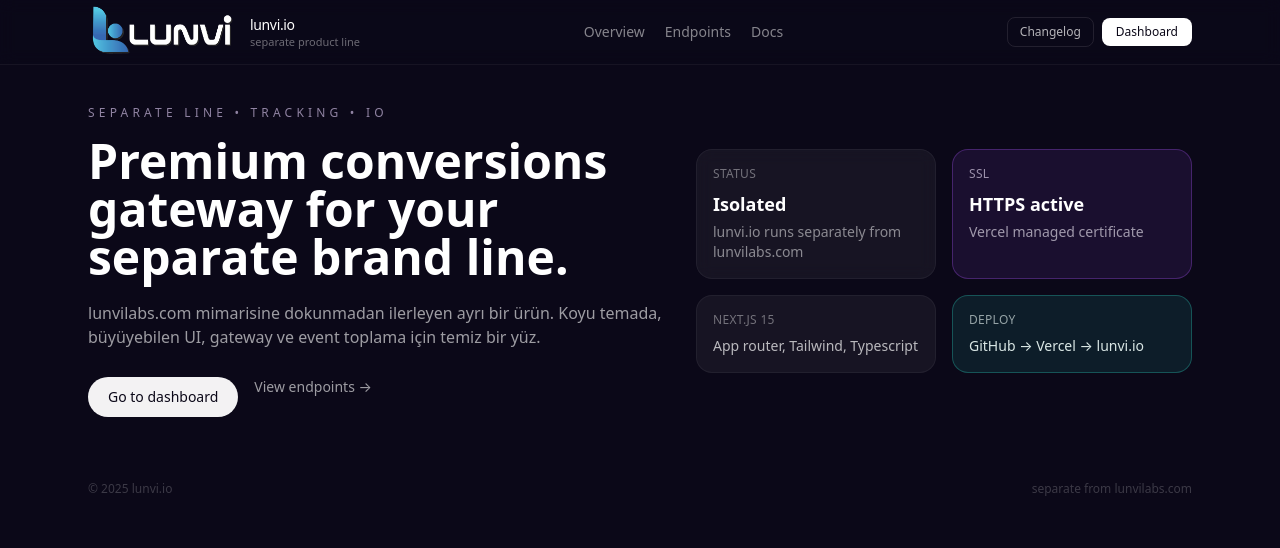
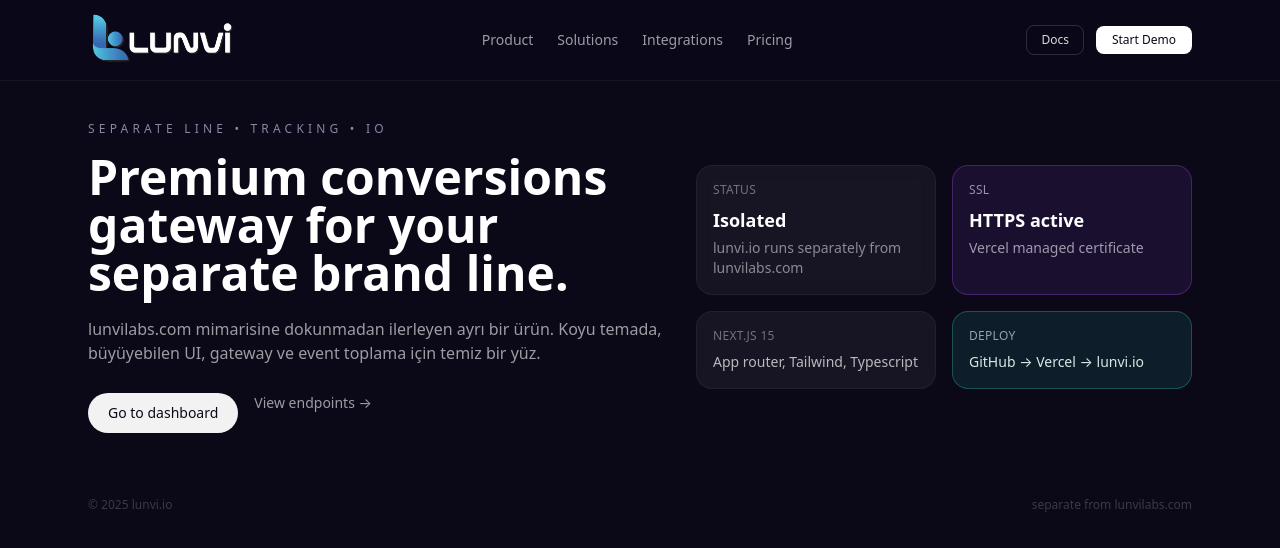
Before and after one commit to tugbaarslanw/lunvi-io, a Next.js app: page / in a window 1280 px wide. Shown: the top 548 px of the page. Built offline with nearby package versions, Linux system fonts and the light colour scheme.

Commit message:
Update page.tsx

```diff
--- a/app/page.tsx
+++ b/app/page.tsx
@@ -11,42 +11,41 @@
 
       {/* HEADER */}
       <header className="sticky top-0 z-20 border-b border-white/5 bg-[#0b0818]/75 backdrop-blur">
-        <div className="mx-auto flex h-16 max-w-6xl items-center justify-between gap-6 px-5 md:px-6">
+        <div className="mx-auto flex h-20 max-w-6xl items-center justify-between gap-6 px-5 md:px-6">
           {/* LOGO */}
-          <div className="flex min-w-[210px] items-center gap-3">
+          <div className="flex min-w-[160px] items-center">
             <Image
-              src="/logo.png"   // public/logo.png buradan gelir
+              src="/logo.png"
               alt="Lunvi"
               width={150}
               height={42}
               priority
             />
-            <div className="leading-tight">
-              <p className="text-sm font-medium tracking-tight">lunvi.io</p>
-              <p className="text-[11px] text-white/40">separate product line</p>
-            </div>
           </div>
 
           {/* NAV */}
-          <nav className="hidden items-center gap-5 text-sm text-white/50 md:flex">
+          <nav className="hidden items-center gap-6 text-sm text-white/60 md:flex">
             <a href="#" className="hover:text-white transition-colors">
-              Overview
+              Product
             </a>
             <a href="#" className="hover:text-white transition-colors">
-              Endpoints
+              Solutions
             </a>
             <a href="#" className="hover:text-white transition-colors">
-              Docs
+              Integrations
+            </a>
+            <a href="#" className="hover:text-white transition-colors">
+              Pricing
             </a>
           </nav>
 
           {/* ACTIONS */}
-          <div className="flex items-center gap-2">
-            <button className="hidden rounded-lg border border-white/10 px-3 py-1.5 text-xs text-white/70 hover:border-white/30 hover:text-white md:inline-flex">
-              Changelog
+          <div className="flex items-center gap-3">
+            <button className="rounded-lg border border-white/15 px-3.5 py-1.5 text-xs font-medium text-white/85 hover:border-white/35 hover:text-white">
+              Docs
             </button>
-            <button className="rounded-lg bg-white text-xs font-medium text-[#0b0818] px-3.5 py-1.5 hover:bg-white/90">
-              Dashboard
+            <button className="rounded-lg bg-white px-4 py-1.5 text-xs font-medium text-[#0b0818] hover:bg-white/90">
+              Start Demo
             </button>
           </div>
         </div>
```
